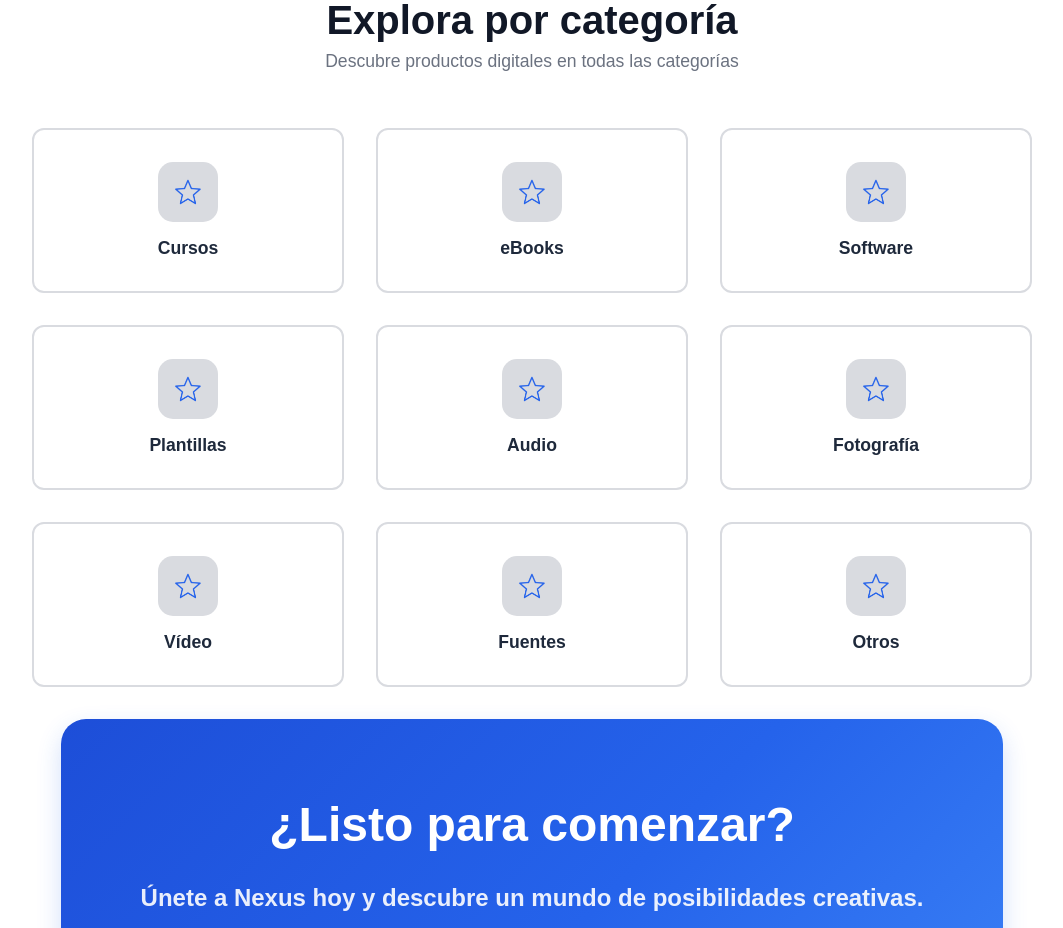
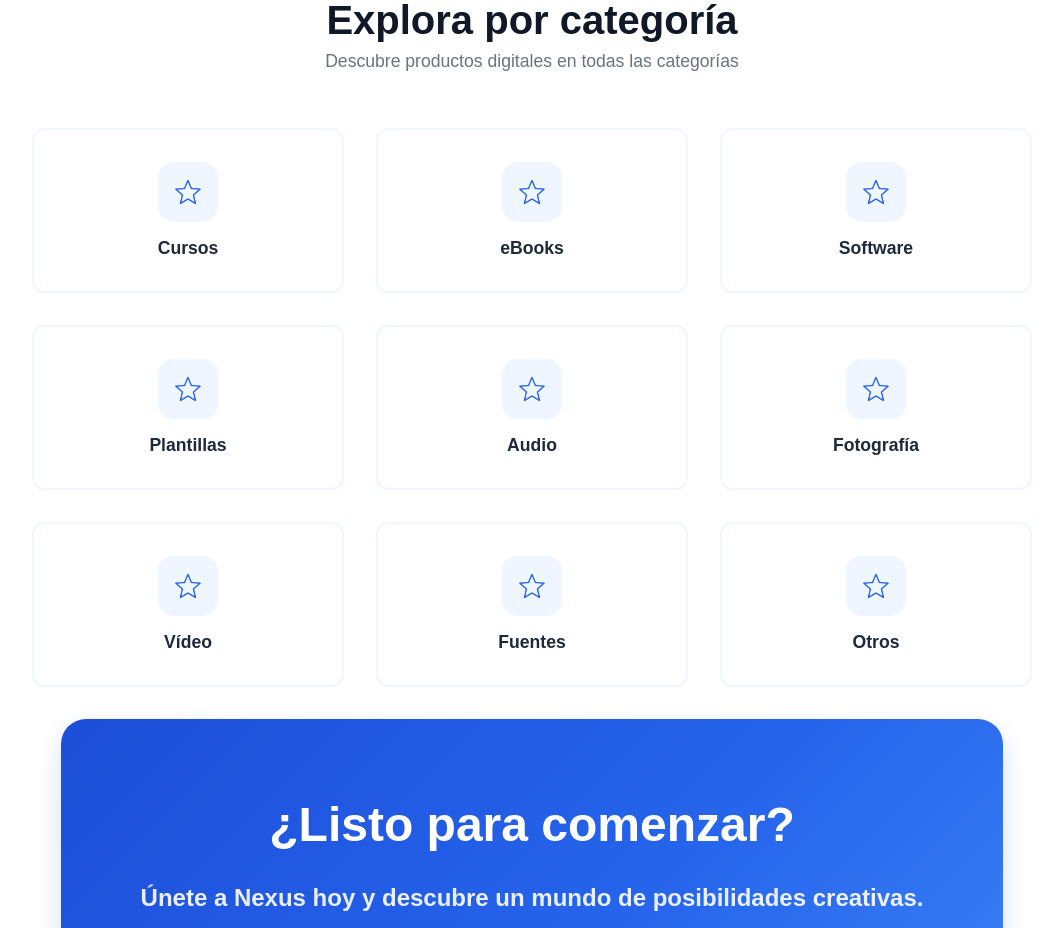
Before and after one commit to sergi1307/ProyectoFinal, a Vue app in the folder frontend/: page / in a window 1280 px wide. Shown: the part 1300-2228 px from the top of the page, without its empty margins (108-1171 px from the left). Built offline with nearby package versions, Linux system fonts and the light colour scheme.

Commit message:
Modificamos estetica de categorias las estrellas

```diff
--- a/frontend/src/views/landingPage.vue
+++ b/frontend/src/views/landingPage.vue
@@ -175,7 +175,6 @@ import Footer from '@/components/Footer.vue';
 </template>
 
 <style scoped>
-/* 1. ESTRUCTURA GENERAL */
 main {
   background: none;
   padding: 0;
@@ -183,7 +182,6 @@ main {
   flex-direction: column;
 }
 
-/* 2. SECCIÓN HERO */
 .hero {
   background: linear-gradient(to bottom, #f0fdff 0%, #ffffff 100%);
   padding: 5rem 2rem;
@@ -303,7 +301,6 @@ h1 {
   height: 20px;
 }
 
-/* 3. SECCIÓN FEATURES */
 .features {
   background-color: #ffffff;
   width: 100%;
@@ -407,7 +404,7 @@ h1 {
 }
 
 .categoria-tarjeta {
-  border: 2px solid #d9dbe0;
+  border: 2px solid #eff6ff;
   border-radius: 12px;
   padding: 2rem;
   display: flex;
@@ -420,7 +417,7 @@ h1 {
 }
 
 .categoria-tarjeta p:first-child {
-  background-color: #d9dbe0;
+  background-color: #eff6ff;
   width: 60px;
   height: 60px;
   display: flex;
```
Also changed, not shown: frontend/src/assets/iconos/estrellas.png, frontend/src/assets/iconos/incidencias-hover.png.
